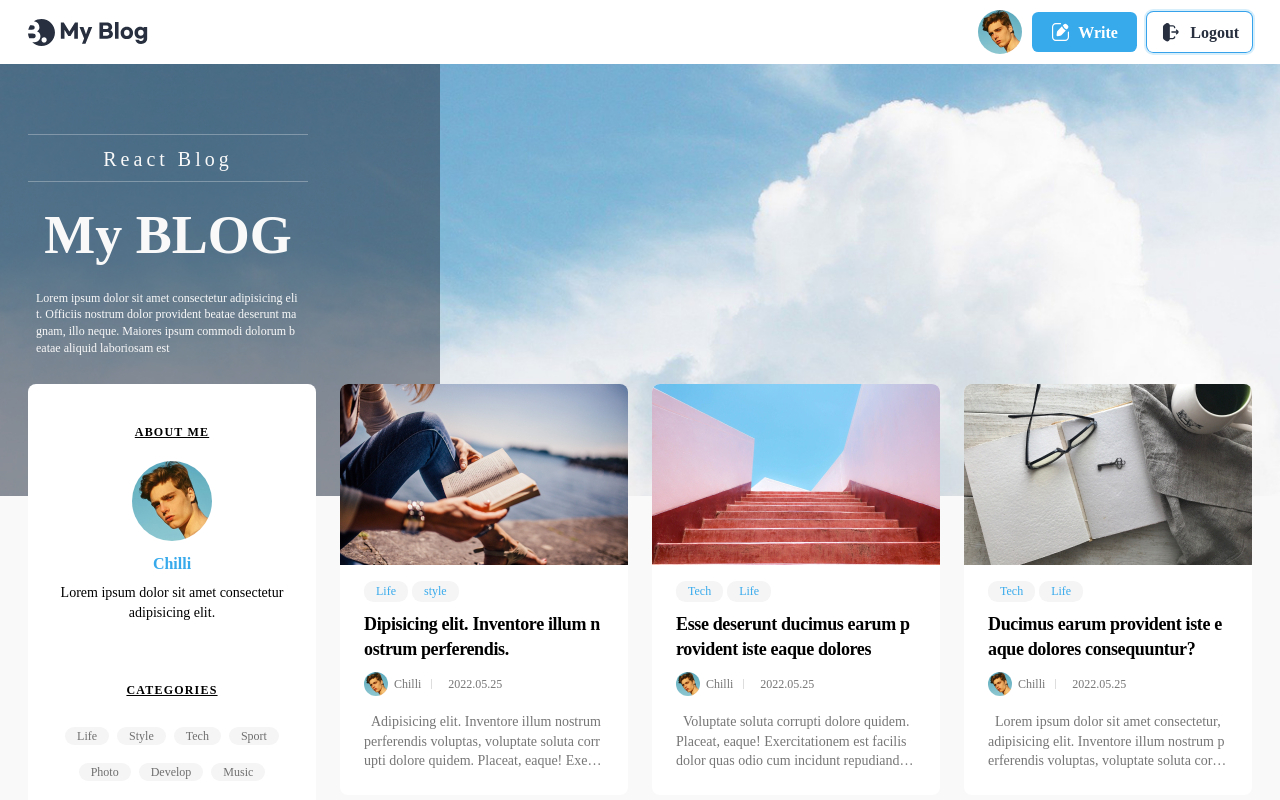
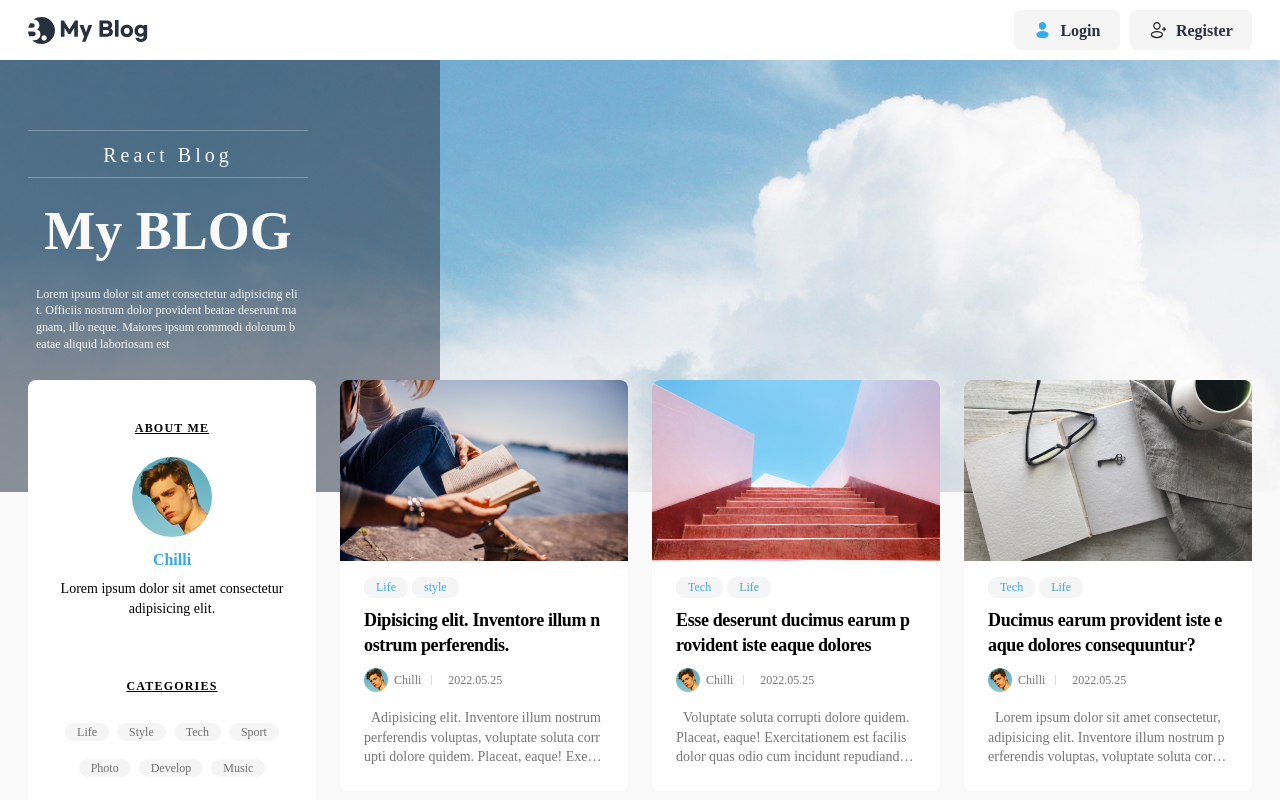
Before and after one commit to etoile-j/React-blog, a React (Create React App) app: page / in a window 1280 px wide. Both pictures are taken after a click on the button "Logout". Shown: the top 800 px of the page. Built offline with nearby package versions, Linux system fonts and the light colour scheme; a web font is replaced by a local one.

Commit message:
로그인 상태

```diff
--- a/src/components/header/Header.jsx
+++ b/src/components/header/Header.jsx
@@ -1,37 +1,21 @@
 import "./header.css";
 import "./button.css";
-import Login from "./Login";
+// import Login from "./Login";
 import Logo from "../../assets/Logo.svg";
 import { Link } from "react-router-dom";
+import Logout from "./Logout";
 
 export default function Header() {
     return (
         <header>
             <div className="max-width">
-
                 <h1>
                     <Link to="/">
                         <img src={Logo} alt="My Blog" />
                     </Link>
                 </h1>
-
                 <ul>
-                    <Login />
-
-                    {/* <!-- 로그아웃 --> */}
-                    {/* <li>
-                    <a href="#" className="button gray">
-                        <img src="./assets/icon-login.svg" alt="" />
-                        <span>Login</span>
-                    </a>
-                </li>
-                <li className="only-pc">
-                    <a href="#" className="button gray">
-                        <img src="./assets/icon-register.svg" alt="" />
-                        <span>Register</span>
-                    </a>
-                </li> */}
-                    {/* <!--// 로그아웃 --> */}
+                    <Logout />
                 </ul>
             </div>
         </header>
--- a/src/components/header/Login.jsx
+++ /dev/null
@@ -1,26 +0,0 @@
-import logoutIcon from "../../assets/icon-logout.svg";
-import modifyWhiteIcon from "../../assets/icon-modify-white.svg";
-
-export default function Login() {
-    return (
-        <>
-            <li className="profile-img">
-                <a href="#">
-                    <img src="./assets/profile.jpg" alt="My Page" />
-                </a>
-            </li>
-            <li>
-                <a href="#" className="button">
-                    <img src={modifyWhiteIcon} alt="" />
-                    <span>Write</span>
-                </a>
-            </li>
-            <li>
-                <button className="button white">
-                    <img src={logoutIcon} alt="" />
-                    <span>Logout</span>
-                </button>
-            </li>
-        </>
-    )
-}
--- a/src/components/header/Logout.jsx
+++ b/src/components/header/Logout.jsx
@@ -0,0 +1,59 @@
+import loginIcon from "../../assets/icon-login.svg";
+import registerIcon from "../../assets/icon-register.svg";
+import logoutIcon from "../../assets/icon-logout.svg";
+import modifyWhiteIcon from "../../assets/icon-modify-white.svg";
+import { useState } from "react";
+
+export default function Logout() {
+    const [login, setLogin] = useState(true);
+
+    const changeState = () => {
+        setLogin(!login);
+    }
+
+    const loginState = (
+            <>
+                <li className="profile-img">
+                    <a href="#">
+                        <img src="./assets/profile.jpg" alt="My Page" />
+                    </a>
+                </li>
+                <li>
+                    <a href="#" className="button">
+                        <img src={modifyWhiteIcon} alt="" />
+                        <span>Write</span>
+                    </a>
+                </li>
+                <li>
+                    <button className="button white" onClick={changeState}>
+                        <img src={logoutIcon} alt="" />
+                        <span>Logout</span>
+                    </button>
+                </li>
+            </>
+        )
+
+        const logoutState = (
+            <>
+            <li>
+                <a href="#" className="button gray" onClick={changeState}>
+                    <img src={loginIcon} alt="" />
+                    <span>Login</span>
+                </a>
+            </li>
+            <li className="only-pc">
+                <a href="#" className="button gray">
+                    <img src={registerIcon} alt="" />
+                    <span>Register</span>
+                </a>
+            </li>
+            </>
+        )
+
+    return (
+        <>
+        {login ? loginState : logoutState}
+        </>
+    );
+
+}
```
